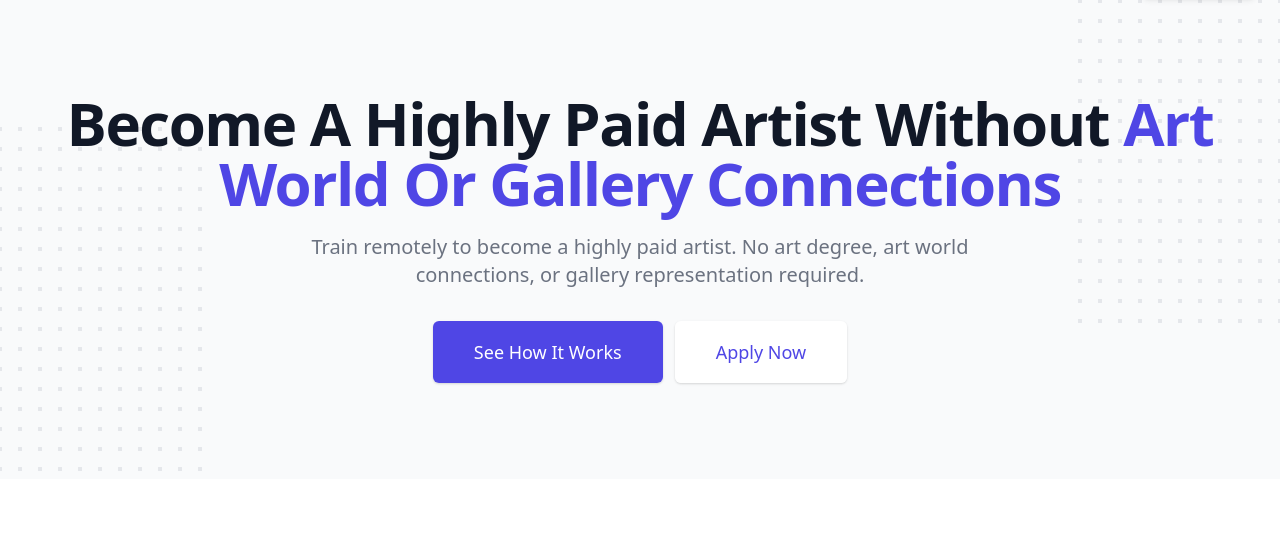
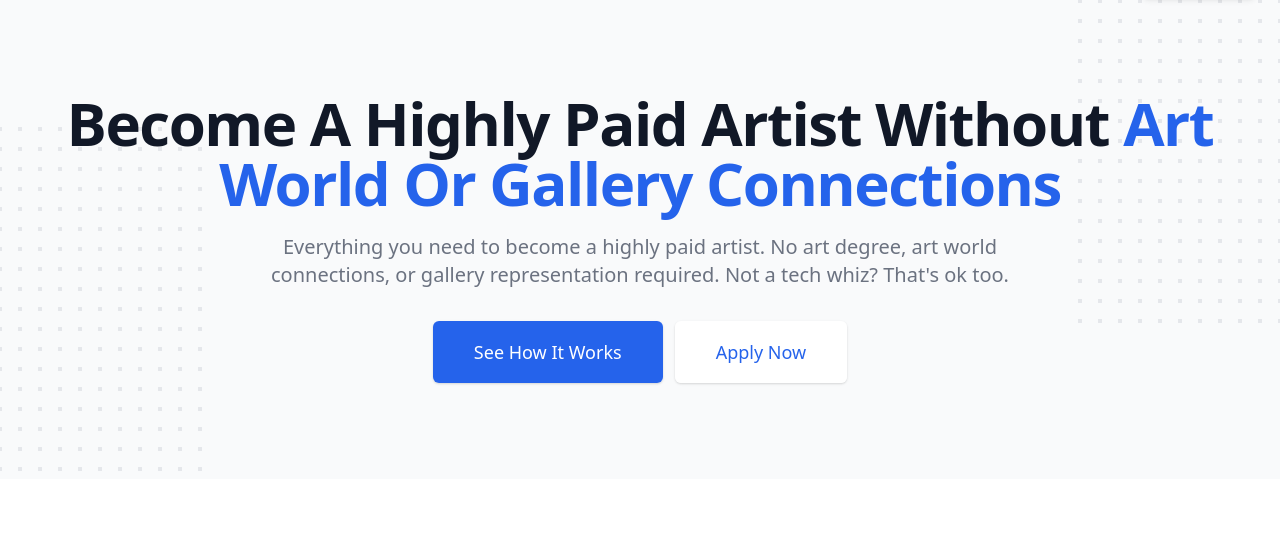
Before and after one commit to unstarvingartists/ua, a Gatsby site: page / in a window 1280 px wide. Shown: the part 69-609 px from the top of the page. Built offline with nearby package versions, Linux system fonts and the light colour scheme; Gatsby itself is replaced by a stand-in of ours; what @tailwindcss/typography would draw is missing.

Commit message:
hero section completed

```diff
--- a/src/components/home/hero.js
+++ b/src/components/home/hero.js
@@ -82,19 +82,20 @@ const Hero = ({ children }) => {
               <span className="block xl:inline">
                 Become A Highly Paid Artist Without
               </span>{" "}
-              <span className="block text-indigo-600 xl:inline">
+              <span className="block text-blue-600 xl:inline">
                 Art World Or Gallery Connections
               </span>
             </h1>
             <p className="mt-3 max-w-md mx-auto text-base text-gray-500 sm:text-lg md:mt-5 md:text-xl md:max-w-3xl">
-              Train remotely to become a highly paid artist. No art degree, art
-              world connections, or gallery representation required.
+              Everything you need to become a highly paid artist. No art degree,
+              art world connections, or gallery representation required. Not a
+              tech whiz? That's ok too.
             </p>
             <div className="mt-5 max-w-md mx-auto sm:flex sm:justify-center md:mt-8">
               <div className="rounded-md shadow">
                 <a
                   href="#"
-                  className="w-full flex items-center justify-center px-8 py-3 border border-transparent text-base font-medium rounded-md text-white bg-indigo-600 hover:bg-indigo-700 md:py-4 md:text-lg md:px-10"
+                  className="w-full flex items-center justify-center px-8 py-3 border border-transparent text-base font-medium rounded-md text-white bg-blue-600 hover:bg-blue-700 md:py-4 md:text-lg md:px-10"
                 >
                   See How It Works
                 </a>
@@ -102,7 +103,7 @@ const Hero = ({ children }) => {
               <div className="mt-3 rounded-md shadow sm:mt-0 sm:ml-3">
                 <a
                   href="#"
-                  className="w-full flex items-center justify-center px-8 py-3 border border-transparent text-base font-medium rounded-md text-indigo-600 bg-white hover:bg-gray-50 md:py-4 md:text-lg md:px-10"
+                  className="w-full flex items-center justify-center px-8 py-3 border border-transparent text-base font-medium rounded-md text-blue-600 bg-white hover:bg-gray-50 md:py-4 md:text-lg md:px-10"
                 >
                   Apply Now
                 </a>
```
